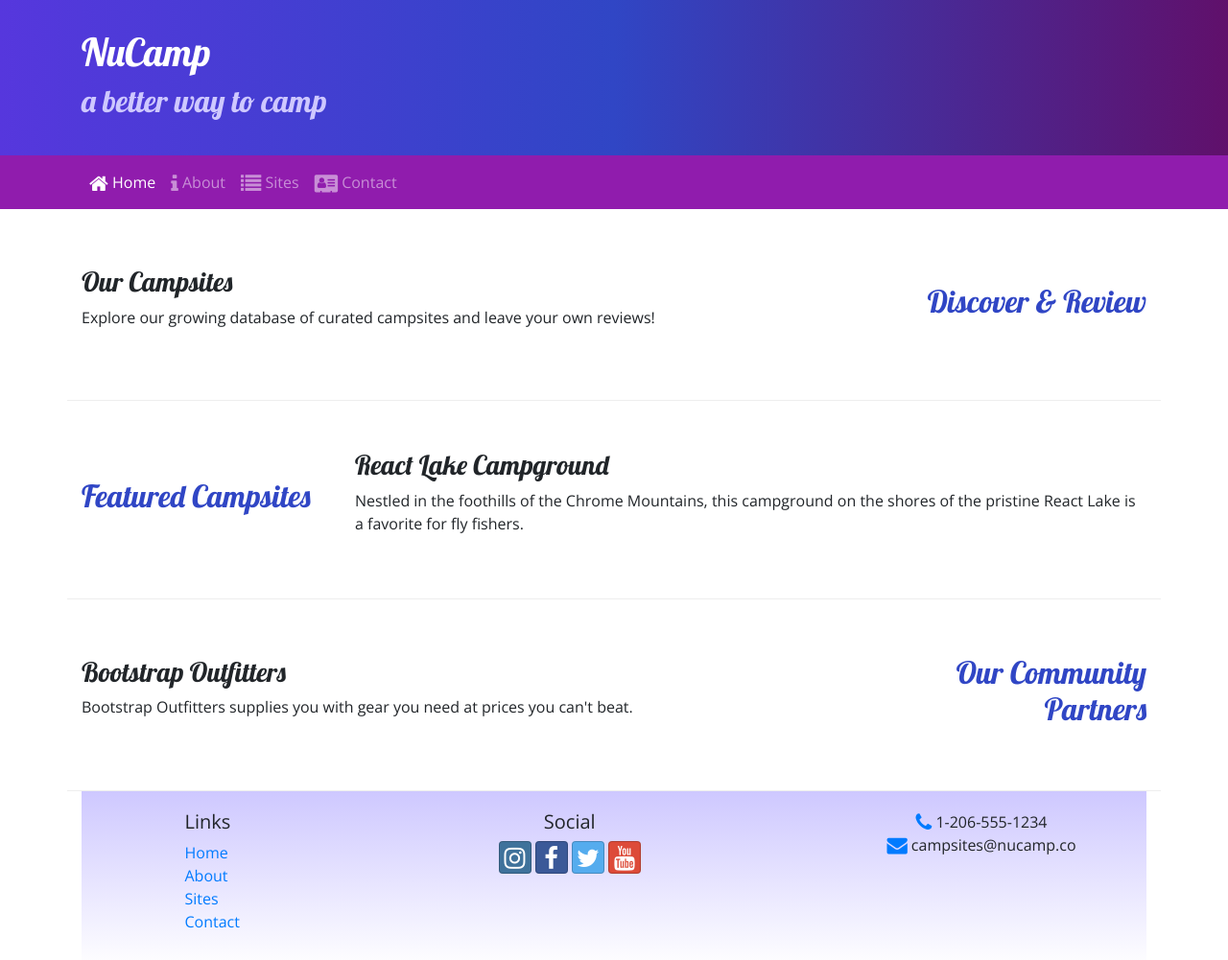
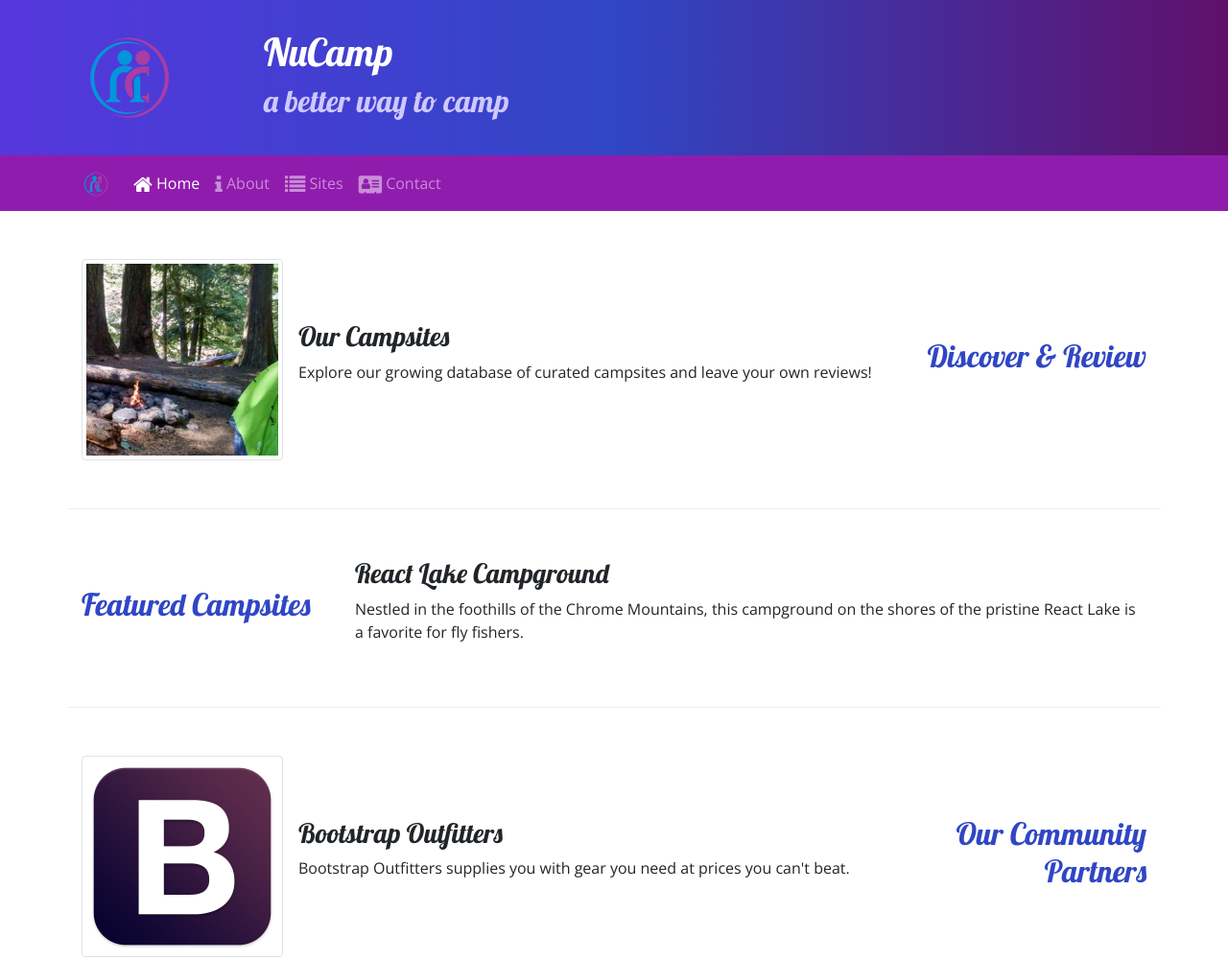
Before and after one commit to Aislinncodes/Nucampsite, a website: page index.html in a window 1280 px wide. Shown: the top 1001 px of the page at 96% size. Drawn offline with nearby package versions, Linux system fonts and the light colour scheme.

Commit message:
Images and Media

```diff
--- a/index.html
+++ b/index.html
@@ -18,7 +18,10 @@
     <header class="jumbotron jumbotron-fluid">
         <div class="container">
             <div class="row">
-                <div class="col">
+                <div class="col-4 col-sm-3 col-md-2 align-self-center">
+                    <img src="img/logo.png" class="img-fluid" />
+                </div>
+                    <div class="col">
                     <h1>NuCamp</h1>
             <h2>a better way to camp</h2>
                 </div>
@@ -27,7 +30,8 @@
     </header>
     <nav class="navbar navbar-expand-sm navbar-dark sticky-top">
         <div class="container">
-                <button class="navbar-toggler ml-auto" type="button" data-toggle="collapse" data-target="#nucampNavbar">
+            <a class="navbar-brand" href="#"><img src="img/logo.png" height="30" width="30" /></a>
+            <button class="navbar-toggler" type="button" data-toggle="collapse" data-target="#nucampNavbar">
                     <span class="navbar-toggler-icon"></span>
                 </button>
             <div class="collapse navbar-collapse" id="nucampNavbar">
@@ -49,8 +53,13 @@
                 <h2 class="text-sm-right">Discover & Review</h2>
             </div>
             <div class="col">
-                <h3>Our Campsites</h3>
-                    <p class="d-none d-sm-block">Explore our growing database of curated campsites and leave your own reviews!</p>
+                <div class="media">
+                    <img class="d-flex mr-3 img-thumbnail" src="/img/breadcrumb-trail-thumb.jpg" alt="Breadcrumb Trail Thumbnail" />
+                    <div class="media-body align-self-center">
+                        <h3>Our Campsites</h3>
+                        <p class="d-none d-sm-block">Explore our growing database of curated campsites and leave your own reviews!</p>
+                    </div>
+                </div>
             </div>
         </div>
 
@@ -69,8 +78,13 @@
                 <h2 class="text-sm-right">Our Community Partners</h2>
             </div>
             <div class="col">
-                <h3>Bootstrap Outfitters</h3>
-                    <p class="d-none d-sm-block">Bootstrap Outfitters supplies you with gear you need at prices you can't beat.</p>
+                <div class="media">
+                    <img class="d-flex mr-3 img-thumbnail" src="img/bootstrap-thumb.png" alt="Boostrap Outfitters"/>
+                    <div class="media-body align-self-center">
+                        <h3>Bootstrap Outfitters</h3>
+                        <p class="d-none d-sm-block">Bootstrap Outfitters supplies you with gear you need at prices you can't beat.</p>
+                    </div>
+                </div>
             </div>
         </div>
 
```
Also changed, not shown: aboutus.html (+7 -4 lines), contactus.html (+7 -4 lines), img/bootstrap-thumb.png (added), img/breadcrumb-trail-thumb.jpg (added), img/breadcrumb-trail.jpg (added), img/chrome-river-thumb.jpg (added), img/chrome-river.jpg (added), img/logo.png (added), img/react-lake-thumb.jpg (added), img/react-lake.jpg (added).
